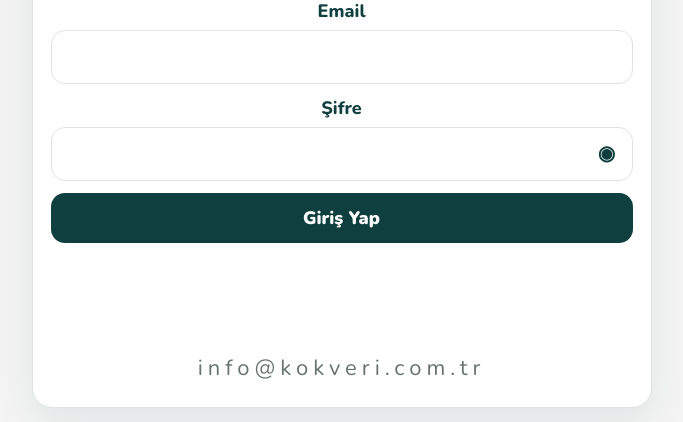
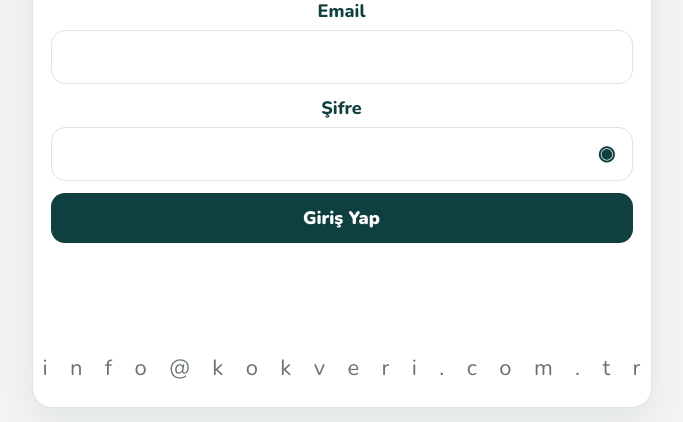
Before and after one commit to Halim1971/lutfencevapverin.com, a Flask app: page /login in a window 1280 px wide. Shown: the part 501-923 px from the top of the page, without its empty margins (289-972 px from the left). Run offline with Flask 3, Linux system fonts and the light colour scheme; data that the repository does not hold is empty.

Commit message:
Spread login contact across card width

```diff
--- a/static/css/style.css
+++ b/static/css/style.css
@@ -31,7 +31,7 @@ h1, h2, h3, p { margin-top: 0; }
 .auth-title { display: grid; gap: 0; color: var(--dark); text-align: center; line-height: 1; margin: 8px 0 2px; }
 .auth-title strong { font-size: clamp(56px, 17vw, 88px); font-weight: 900; letter-spacing: 0; }
 .auth-title span { font-size: clamp(38px, 11vw, 58px); font-weight: 900; }
-.login-contact-email { width: calc(100% + 16px); margin: 100px -8px 8px; color: var(--muted); font-size: 22px; font-weight: 400; line-height: 1.2; letter-spacing: clamp(1px, 3.60vw, 5px); text-align: center; white-space: nowrap; }
+.login-contact-email { width: calc(100% + 16px); margin: 100px -8px 8px; color: var(--muted); font-size: 22px; font-weight: 400; line-height: 1.2; display: flex; align-items: center; justify-content: space-between; white-space: nowrap; }
 .topbar { display: grid; gap: 10px; }
 .topbar-row { display: flex; justify-content: space-between; gap: 10px; align-items: center; }
 .topbar-row form { margin: 0; }
--- a/templates/base.html
+++ b/templates/base.html
@@ -4,7 +4,7 @@
   <meta charset="utf-8">
   <meta name="viewport" content="width=device-width, initial-scale=1">
   <title>{% block title %}lutfencevapverin.com{% endblock %}</title>
-  <link rel="stylesheet" href="{{ url_for('static', filename='css/style.css') }}?v=9">
+  <link rel="stylesheet" href="{{ url_for('static', filename='css/style.css') }}?v=10">
 </head>
 <body>
   {% with messages = get_flashed_messages(with_categories=true) %}
--- a/templates/login.html
+++ b/templates/login.html
@@ -23,7 +23,9 @@
       </label>
       <button class="primary" type="submit">Giriş Yap</button>
     </form>
-    <div class="login-contact-email">info@kokveri.com.tr</div>
+    <div class="login-contact-email" aria-label="info@kokveri.com.tr">
+      <span aria-hidden="true">i</span><span aria-hidden="true">n</span><span aria-hidden="true">f</span><span aria-hidden="true">o</span><span aria-hidden="true">@</span><span aria-hidden="true">k</span><span aria-hidden="true">o</span><span aria-hidden="true">k</span><span aria-hidden="true">v</span><span aria-hidden="true">e</span><span aria-hidden="true">r</span><span aria-hidden="true">i</span><span aria-hidden="true">.</span><span aria-hidden="true">c</span><span aria-hidden="true">o</span><span aria-hidden="true">m</span><span aria-hidden="true">.</span><span aria-hidden="true">t</span><span aria-hidden="true">r</span>
+    </div>
   </section>
 </main>
 {% endblock %}
```
